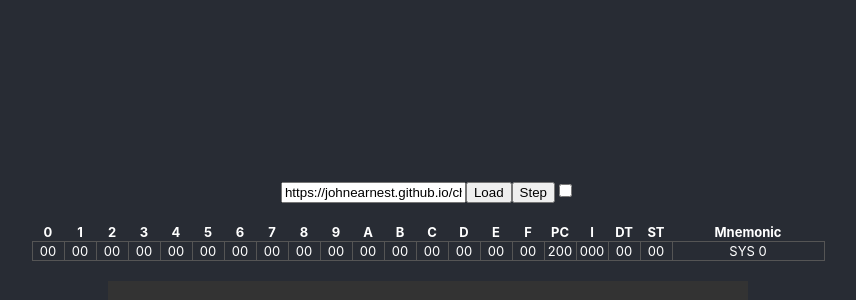
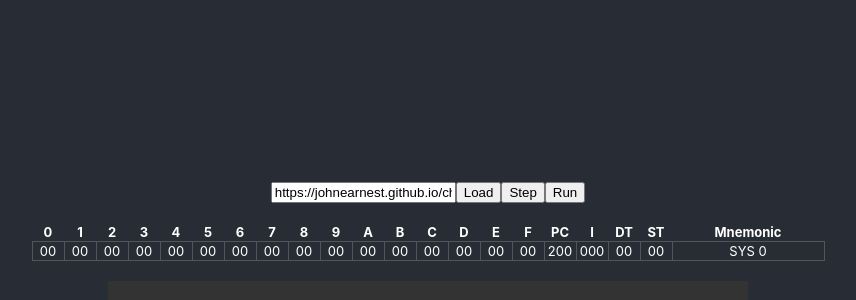
Before and after one commit to janne/chip-8-typescript, a React (Create React App) app: page / in a window 1280 px wide. Shown: the part 14-314 px from the top of the page, without its empty margins (212-1068 px from the left). Built offline with nearby package versions, Linux system fonts and the light colour scheme; no server answers.

Commit message:
Change run to button

```diff
--- a/src/App.tsx
+++ b/src/App.tsx
@@ -55,7 +55,7 @@ const App = () => {
           <input value={filename} onChange={handleChange} />
           <button onClick={loadFile}>Load</button>
           <button onClick={handleStep}>Step</button>
-          <input type="checkbox" onClick={() => setRun(!run)} />
+          <button onClick={() => setRun(!run)}>{run ? 'Stop' : 'Run'}</button>
         </div>
         <Registers mem={mem} />
         <Display mem={mem} />
```
